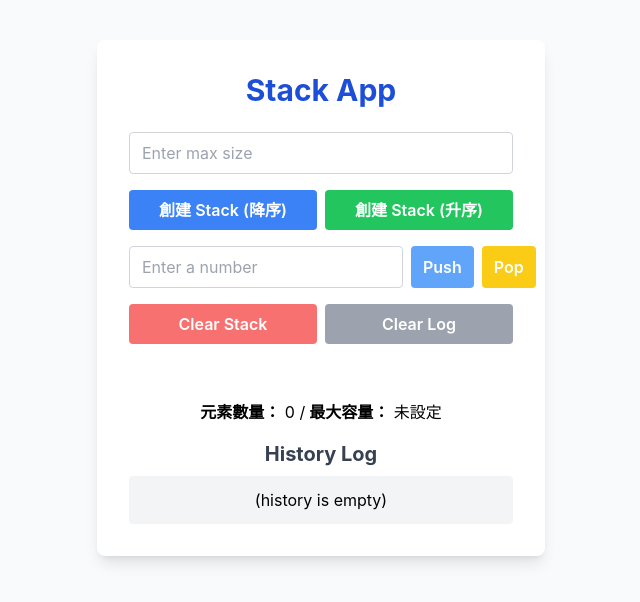
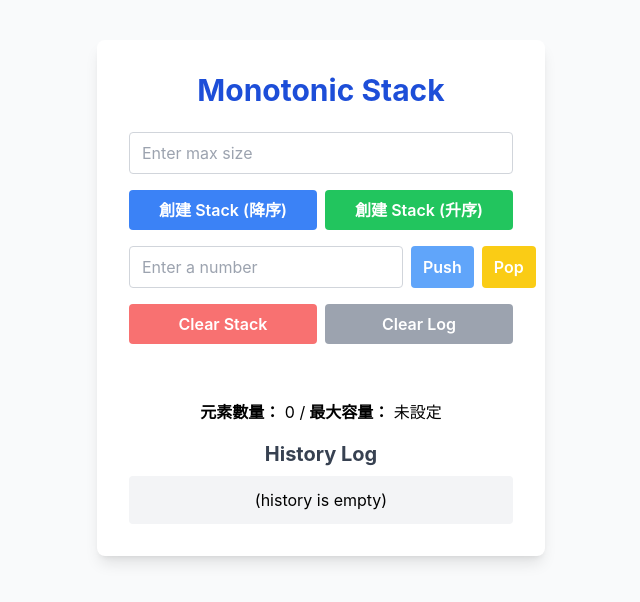
Before and after one commit to illumeow/DSA_software_engineering, a React (Create React App) app in the folder frontend/: page / in a window 1280 px wide. Shown: the top 602 px of the page, without its empty margins (319-959 px from the left). Built offline with nearby package versions, Linux system fonts and the light colour scheme.

Commit message:
change from stack app to monotonic stack

```diff
--- a/frontend/public/index.html
+++ b/frontend/public/index.html
@@ -24,7 +24,7 @@
       work correctly both with client-side routing and a non-root public URL.
       Learn how to configure a non-root public URL by running `npm run build`.
     -->
-    <title>Stack App</title>
+    <title>Monotonic Stack</title>
   </head>
   <body>
     <noscript>You need to enable JavaScript to run this app.</noscript>
--- a/frontend/src/StackApp.jsx
+++ b/frontend/src/StackApp.jsx
@@ -115,7 +115,7 @@
   return (
     <div className="min-h-screen bg-gray-50 flex flex-col items-center py-10">
       <div className="bg-white shadow-lg rounded-lg p-8 w-full max-w-md">
-        <h1 className="text-3xl font-bold text-center mb-6 text-blue-700">Stack App</h1>
+        <h1 className="text-3xl font-bold text-center mb-6 text-blue-700">Monotonic Stack</h1>
 
         <div className="mb-4">
           <input
```
